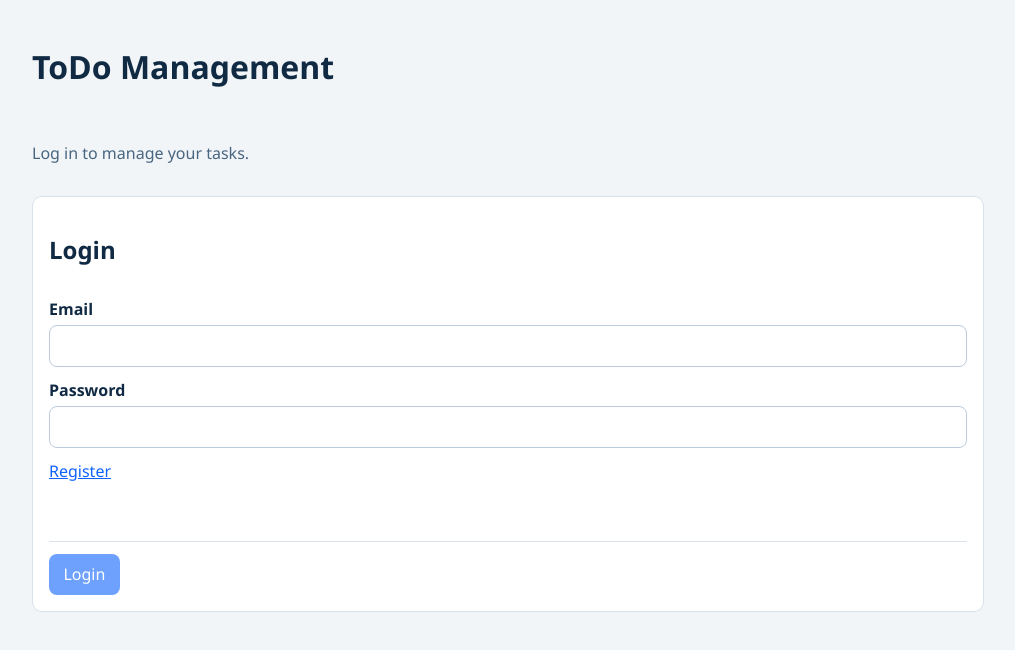
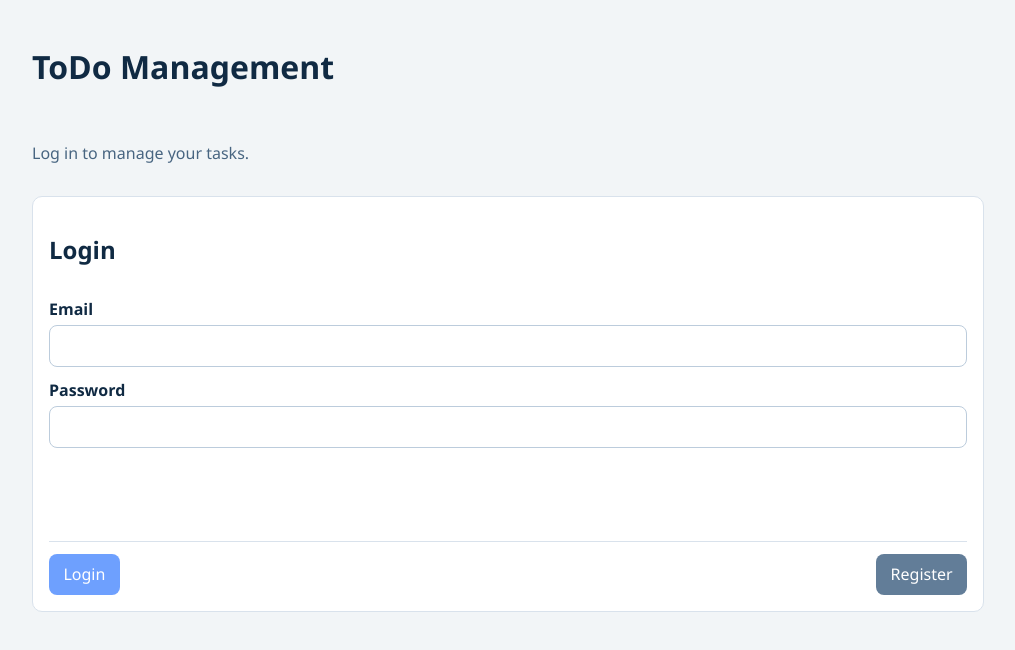
Before and after one commit to Avd6977/ToDoManagement, a React (Vite) app in the folder frontend/: page / in a window 1280 px wide. Shown: the top 650 px of the page, without its empty margins (132-1147 px from the left). Built offline with nearby package versions, Linux system fonts and the light colour scheme.

Commit message:
feat: update LoginForm and App tests to use 'Register' button instead of link; enhance UI test plan with button verification

```diff
--- a/frontend/src/components/LoginForm/LoginForm.tsx
+++ b/frontend/src/components/LoginForm/LoginForm.tsx
@@ -77,17 +77,15 @@ export const LoginForm = ({
           />
         </label>
         {passwordError && <p className="error">{passwordError}</p>}
-        <div className="login-links">
-          <button type="button" className="link-button" onClick={onRegisterClick}>
-            Register
-          </button>
-        </div>
       </div>
 
       <div className="form-footer">
-        <div className="actions">
+        <div className="actions login-actions">
           <button type="submit" disabled={loading || !isFormValid}>
             {loading ? "Signing in..." : "Login"}
+          </button>
+          <button type="button" className="secondary register-button" onClick={onRegisterClick}>
+            Register
           </button>
         </div>
       </div>
--- a/frontend/src/styles.css
+++ b/frontend/src/styles.css
@@ -231,11 +231,13 @@ button.link-button:hover {
   margin-bottom: 0.2rem;
 }
 
-.login-links {
-  display: flex;
-  justify-content: space-between;
+.login-actions {
+  width: 100%;
   align-items: center;
-  gap: 0.5rem;
+}
+
+.register-button {
+  margin-left: auto;
 }
 
 .task-search {
```
Also changed, not shown: frontend/src/tests/manual-e2e-ui-pass-fail-plan.md (+2 -1 lines), frontend/src/tests/manual-e2e-ui-pass-fail-results-2026-05-26.md (deleted, +0 -59 lines), 2 other files (tests, documents, lock files or other folders).
